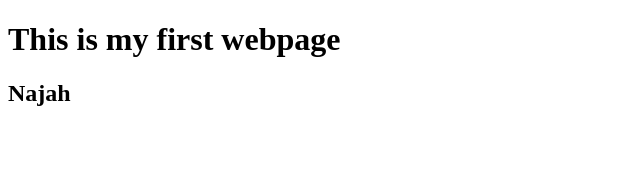
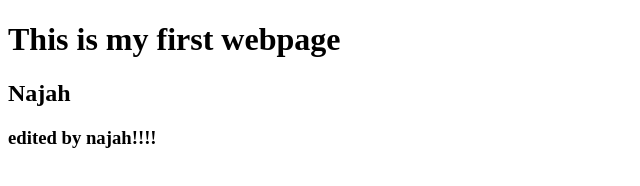
Before and after one commit to NAJAH7077/MyFirstProject, a plain HTML site: page index.html in a window 1280 px wide. Shown: the whole page, without its empty margins (0-640 px from the left). Drawn offline with Linux system fonts and the light colour scheme.

Commit message:
added ne wline

```diff
--- a/index.html
+++ b/index.html
@@ -9,5 +9,7 @@
 <h1>This is my first webpage</h1>
 <h2>Najah</h2>
 
+<h3>edited by najah!!!!</h3>
+
 </body>
 </html>
```
